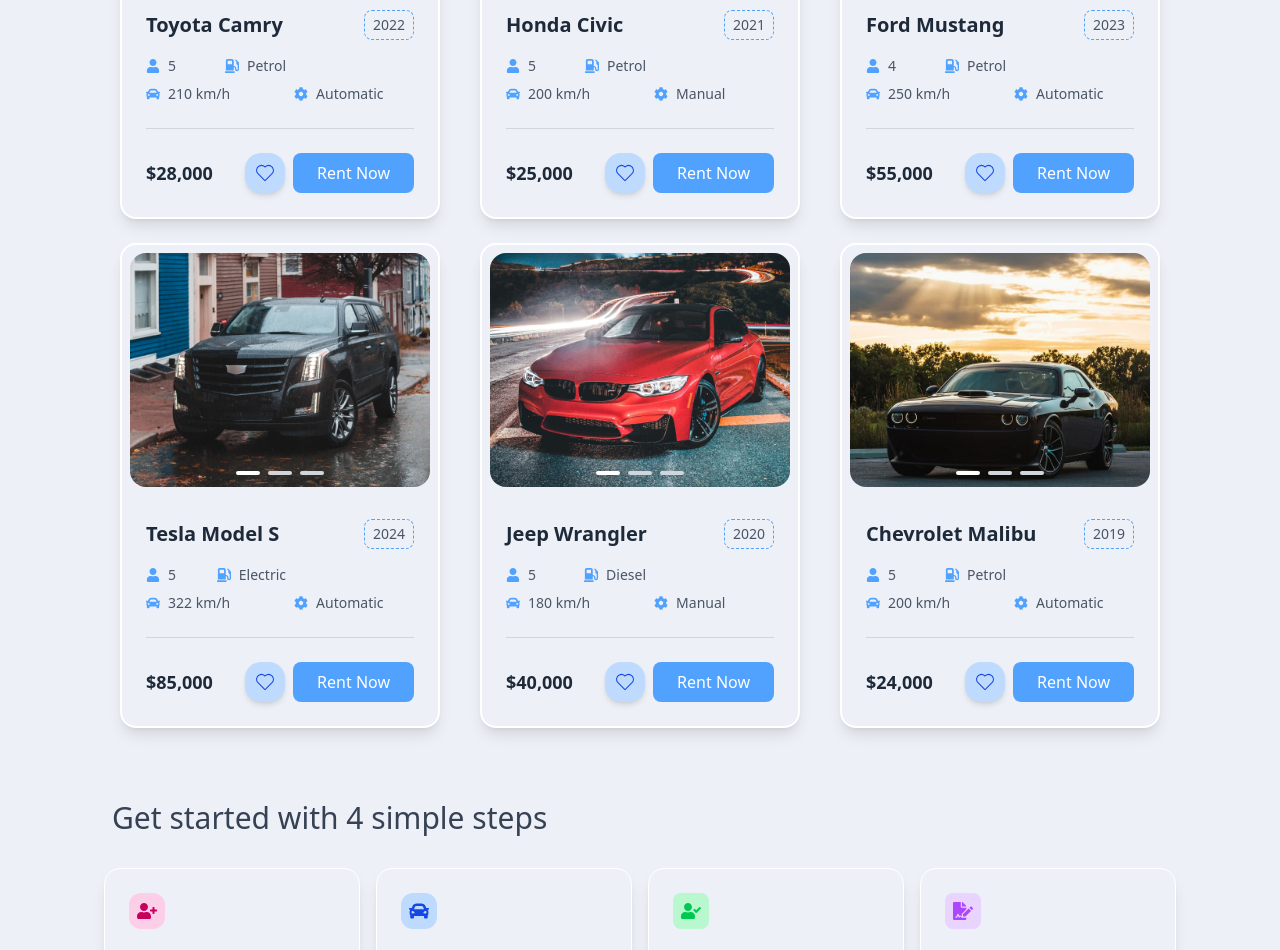
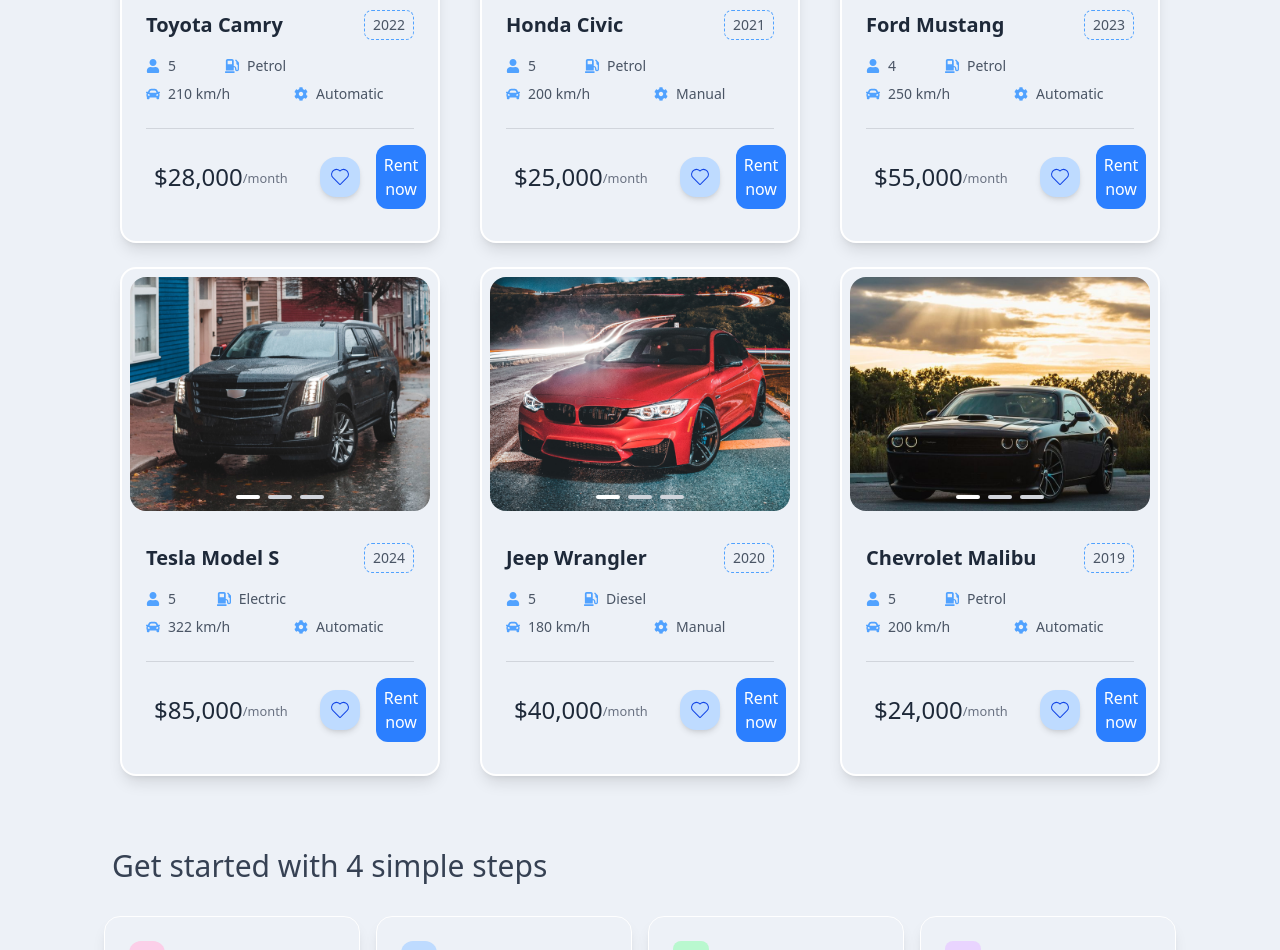
Before and after one commit to SadaqElmi/LPGTMC, a React (Vite) app: page / in a window 1280 px wide. Shown: the part 1220-2170 px from the top of the page. Built offline with nearby package versions, Linux system fonts and the light colour scheme.

Commit message:
updated featured cars

```diff
--- a/src/pages/Home/components/BlogsSection.jsx
+++ b/src/pages/Home/components/BlogsSection.jsx
@@ -58,7 +58,9 @@
               <div className="flex items-center justify-between p-2">
                 <p className="text-gray-500 mb-2 flex items-center">
                   <FaRegCalendarAlt className="mr-2" /> {blog.date} {" "}
+
                 </p>
+
                 <div>
                   <p className="text-gray-500 flex items-center">
                     <FaRegComment className="ml-2 mr-2 flex" /> {blog.comments}
--- a/src/pages/Home/components/FeaturedCars.jsx
+++ b/src/pages/Home/components/FeaturedCars.jsx
@@ -82,15 +82,16 @@
           </div>
         </div>
       <hr className="text-gray-300 text-xl mt-6" />
-        <div className="mt-6 flex justify-between items-center">
+        <div className="mt-2 flex justify-between items-center p-2">
 
-          <p className="text-lg font-bold text-gray-800">{price}</p>
-          <div className="flex items-center gap-2">
+          <p className="text-2xl  text-gray-800">{price}  </p>
+          <small className="text-gray-500 mr-8 mt-1">/month</small>
+          <div className="flex items-center gap-4">
             <Link to="#" className="bg-blue-200 p-2 rounded-2xl shadow-md hover:bg-red-200 transition duration-300 flex items-center justify-center">
               <CiHeart className="text-blue-700 text-2xl transition-all duration-300" />
             </Link>
-            <button className="px-6 py-2 bg-blue-400 text-white rounded-lg hover:bg-blue-300 transition duration-300">
-              Rent Now
+            <button className="px-2 py-2 bg-blue-500 text-white rounded-xl hover:bg-blue-300 transition duration-300">
+              Rent now
             </button>
           </div>
         </div>
```
